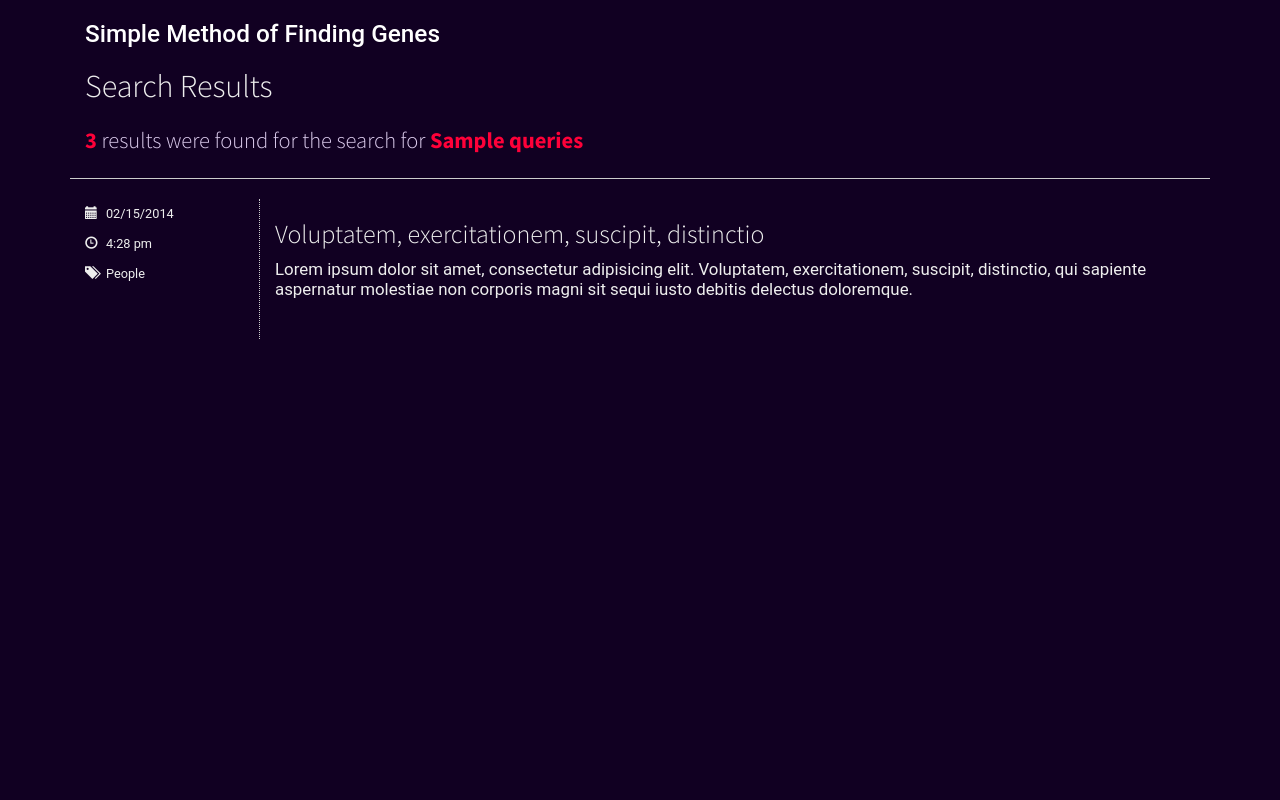
After one commit to waco001/SMFG, a Flask app: template Python/templates/search.html in a window 1280 px wide. The commit adds this page. Run offline with Flask 2, Linux system fonts and the light colour scheme; the template is opened without the code that fills it: most values are stand-ins (such as "Sample title", 1, 10 or a date in 2020); some libraries are stand-ins or nearby versions.

Commit message:
Added search, compare pages, NEXT: Need to sort out genes with spaces in between

```diff
--- a/Python/Main.py
+++ b/Python/Main.py
@@ -1,4 +1,4 @@
-from flask import Flask, render_template
+from flask import Flask, render_template, request
 app = Flask(__name__)
 app.config.update(
     DEBUG=True,
@@ -7,8 +7,15 @@ app.config.update(
 )
 
 @app.route("/")
-def hello():
+def index():
     return render_template('index.html')
 
+@app.route('/search')
+def search():
+	args = request.args
+	if(args.get('method') == 'compare'):
+		return render_template('compare.html', queries=args['q'])
+	else:
+		return render_template('search.html', queries=args['q'])
 if __name__ == "__main__":
     app.run()
--- a/Python/static/css/styles.css
+++ b/Python/static/css/styles.css
@@ -9,7 +9,7 @@ h1 {
 }
 
 .lead {
-	color:#DDCCEE;
+  color:#DDCCEE;
 }
 
 
@@ -31,3 +31,28 @@ h1 {
 .v-center {
   margin-top:7%;
 }
+
+@import "http://fonts.googleapis.com/css?family=Roboto:300,400,500,700";
+
+.container { margin-top: 20px; }
+.mb20 { margin-bottom: 20px; }
+
+hgroup { padding-left: 15px; border-bottom: 1px solid #ccc; }
+hgroup h1 { font: 500 normal 1.625em "Roboto",Arial,Verdana,sans-serif; color: white; margin-top: 0; line-height: 1.15; }
+hgroup h2.lead { font: normal normal 1.125em "Roboto",Arial,Verdana,sans-serif; color: white; margin: 0; padding-bottom: 10px; }
+
+.search-result .thumbnail { border-radius: 0 !important; }
+.search-result:first-child { margin-top: 0 !important; }
+.search-result { margin-top: 20px; }
+.search-result .col-md-2 { border-right: 1px dotted #ccc; min-height: 140px; }
+.search-result ul { padding-left: 0 !important; list-style: none;  }
+.search-result ul li { font: 400 normal .85em "Roboto",Arial,Verdana,sans-serif;  line-height: 30px; }
+.search-result ul li i { padding-right: 5px; }
+.search-result .col-md-7 { position: relative; }
+
+.search-result p { font: normal normal 1.125em "Roboto",Arial,Verdana,sans-serif; }
+.search-result span.plus { position: absolute; right: 0; top: 126px; }
+.search-result span.plus a { background-color: #248dc1; padding: 5px 5px 3px 5px; }
+.search-result span.plus a:hover { background-color: #414141; }
+.search-result span.plus a i { color: #fff !important; }
+.search-result span.border { display: block; width: 97%; margin: 0 15px; border-bottom: 1px dotted #ccc; }
--- /dev/null
+++ b/Python/templates/base.html
@@ -0,0 +1,20 @@
+<!DOCTYPE html>
+<html lang="en">
+	<head>
+		<meta http-equiv="content-type" content="text/html; charset=UTF-8">
+		<meta charset="utf-8">
+		<meta name="viewport" content="width=device-width, initial-scale=1, maximum-scale=1">
+		<link href="{{ url_for('static', filename='css/bootstrap.min.css') }}" rel="stylesheet">
+		<link href="//netdna.bootstrapcdn.com/font-awesome/3.2.1/css/font-awesome.min.css" rel="stylesheet">
+		<!--[if lt IE 9]>
+			<script src="//html5shim.googlecode.com/svn/trunk/html5.js"></script>
+		<![endif]-->
+		<link href="{{ url_for('static', filename='css/styles.css') }}" rel="stylesheet">
+		{% block content %}
+		{% endblock %}
+
+	<!-- script references -->
+		<script src="//ajax.googleapis.com/ajax/libs/jquery/2.0.2/jquery.min.js"></script>
+		<script src="{{ url_for('static', filename='js/bootstrap.min.js') }}"></script>
+	</body>
+</html>
--- /dev/null
+++ b/Python/templates/search.html
@@ -0,0 +1,30 @@
+{% extends "base.html" %}
+{% block content %}
+<div class="container-full">
+	<div class="container">
+
+	    <hgroup class="mb20">
+	    	<a href="/"><h1>Simple Method of Finding Genes</h1></a>
+			<h2>Search Results</h2>
+			<h3 class="lead"><strong class="text-danger">3</strong> results were found for the search for <strong class="text-danger">{{queries}}</strong></h3>
+		</hgroup>
+	    <section class="col-xs-12 col-sm-6 col-md-12">
+			<article class="search-result row">
+				<div class="col-xs-12 col-sm-12 col-md-2">
+					<ul class="meta-search">
+						<li><i class="glyphicon glyphicon-calendar"></i> <span>02/15/2014</span></li>
+						<li><i class="glyphicon glyphicon-time"></i> <span>4:28 pm</span></li>
+						<li><i class="glyphicon glyphicon-tags"></i> <span>People</span></li>
+					</ul>
+				</div>
+				<div class="col-xs-12 col-sm-12 col-md-10 excerpet">
+					<h3><a href="#" title="">Voluptatem, exercitationem, suscipit, distinctio</a></h3>
+					<p>Lorem ipsum dolor sit amet, consectetur adipisicing elit. Voluptatem, exercitationem, suscipit, distinctio, qui sapiente aspernatur molestiae non corporis magni sit sequi iusto debitis delectus doloremque.</p>
+				</div>
+				<span class="clearfix borda"></span>
+			</article>
+
+		</section>
+	</div>
+</div>
+{% endblock %}
```
Also changed, not shown: Python/templates/compare.html (added, +30 -0 lines), Python/templates/index.html (+12 -23 lines), 1 other file.
